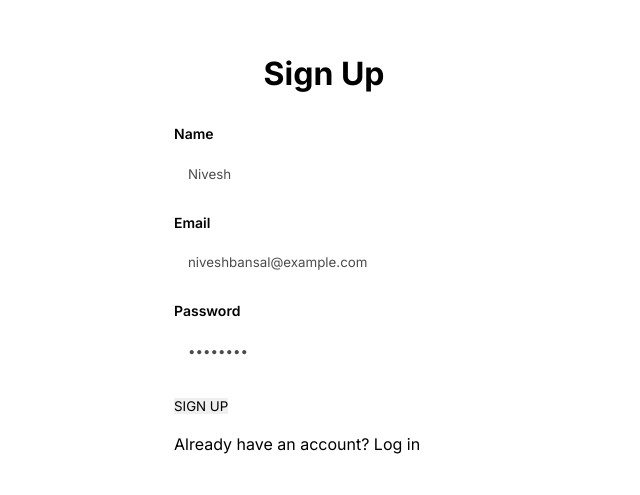
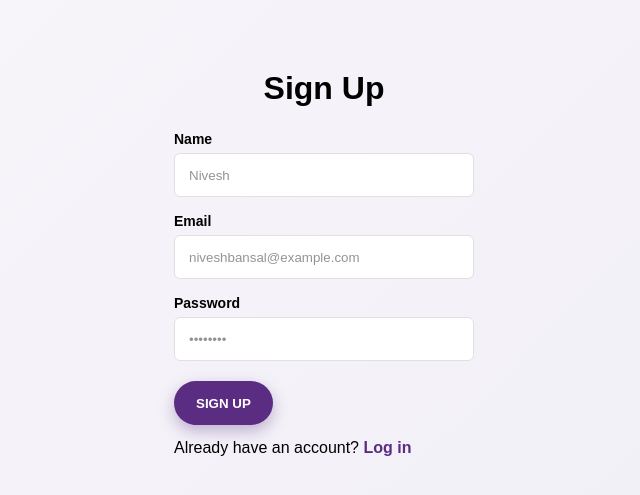
Before and after one commit to niveshbansal07/Task-and-Time-Tracking-App-frontend, a SvelteKit app: page /signup in a window 1280 px wide. Shown: the part 147-642 px from the top of the page, without its empty margins (316-956 px from the left). Built offline with nearby package versions, Linux system fonts and the light colour scheme.

Commit message:
Global CSS

```diff
--- a/src/app.css
+++ b/src/app.css
@@ -1,71 +1,59 @@
+:root {
+    --color-white: #ffffff;
+    --color-black: #000000;
+    --color-gray-100: #f7f7f7;
+    --color-gray-200: #eeeeee;
+    --color-gray-300: #e0e0e0;
+    --color-gray-600: #666666;
+    --color-accent: #5a2d82;
+    --radius-panel: 10px;
+    --radius-input: 6px;
+    --radius-button: 30px;
+    --transition-slow: all 0.8s ease-in-out;
+}
+
 * {
-    margin: 0;
-    padding: 0;
     box-sizing: border-box;
 }
 
-:root {
-    --color-black: #000000;
-    --color-white: #ffffff;
-    --color-gray-light: #f5f5f5;
-    --color-gray: #808080;
-    --color-gray-dark: #404040;
-    --color-green: #16a34a;
-    --color-red: #dc2626;
+html,
+body {
+    height: 100%;
 }
 
 body {
-    font-family: 'Inter', -apple-system, BlinkMacSystemFont, 'Segoe UI', Roboto, sans-serif;
-    font-weight: 400;
+    margin: 0;
+    font-family: 'Montserrat', sans-serif;
+    background: linear-gradient(135deg, #f9f7fb, #f0eef6);
     color: var(--color-black);
-    background-color: var(--color-white);
-    line-height: 1.6;
 }
 
-h1,
-h2,
-h3,
-h4,
-h5,
-h6 {
+.btn {
+    height: 44px;
+    padding: 0 22px;
+    border-radius: var(--radius-button);
+    border: none;
+    cursor: pointer;
     font-weight: 700;
+    transition: var(--transition-slow);
 }
 
-button {
-    font-family: inherit;
-    cursor: pointer;
-    border: none;
-    outline: none;
-    transition: opacity 0.2s;
+.btn-primary {
+    background: var(--color-accent);
+    color: var(--color-white);
+    box-shadow: 0 6px 16px rgba(90, 45, 130, 0.35);
 }
 
-button:hover {
-    opacity: 0.8;
+.btn-primary:hover {
+    transform: translateY(-1px);
 }
 
-button:active {
-    opacity: 0.6;
-}
-
-input,
-textarea {
-    font-family: inherit;
-    border: 1px solid var(--color-gray);
-    outline: none;
-    padding: 0.5rem;
-    border-radius: 4px;
-}
-
-input:focus,
-textarea:focus {
-    border-color: var(--color-black);
-}
-
-a {
-    color: var(--color-black);
+.link {
+    color: var(--color-accent);
+    font-weight: 600;
     text-decoration: none;
 }
 
-a:hover {
+.link:hover {
     text-decoration: underline;
 }
--- /dev/null
+++ b/src/lib/api.js
@@ -0,0 +1 @@
+//
--- a/src/lib/index.js
+++ /dev/null
@@ -1 +0,0 @@
-// place files you want to import through the `$lib` alias in this folder.
```
